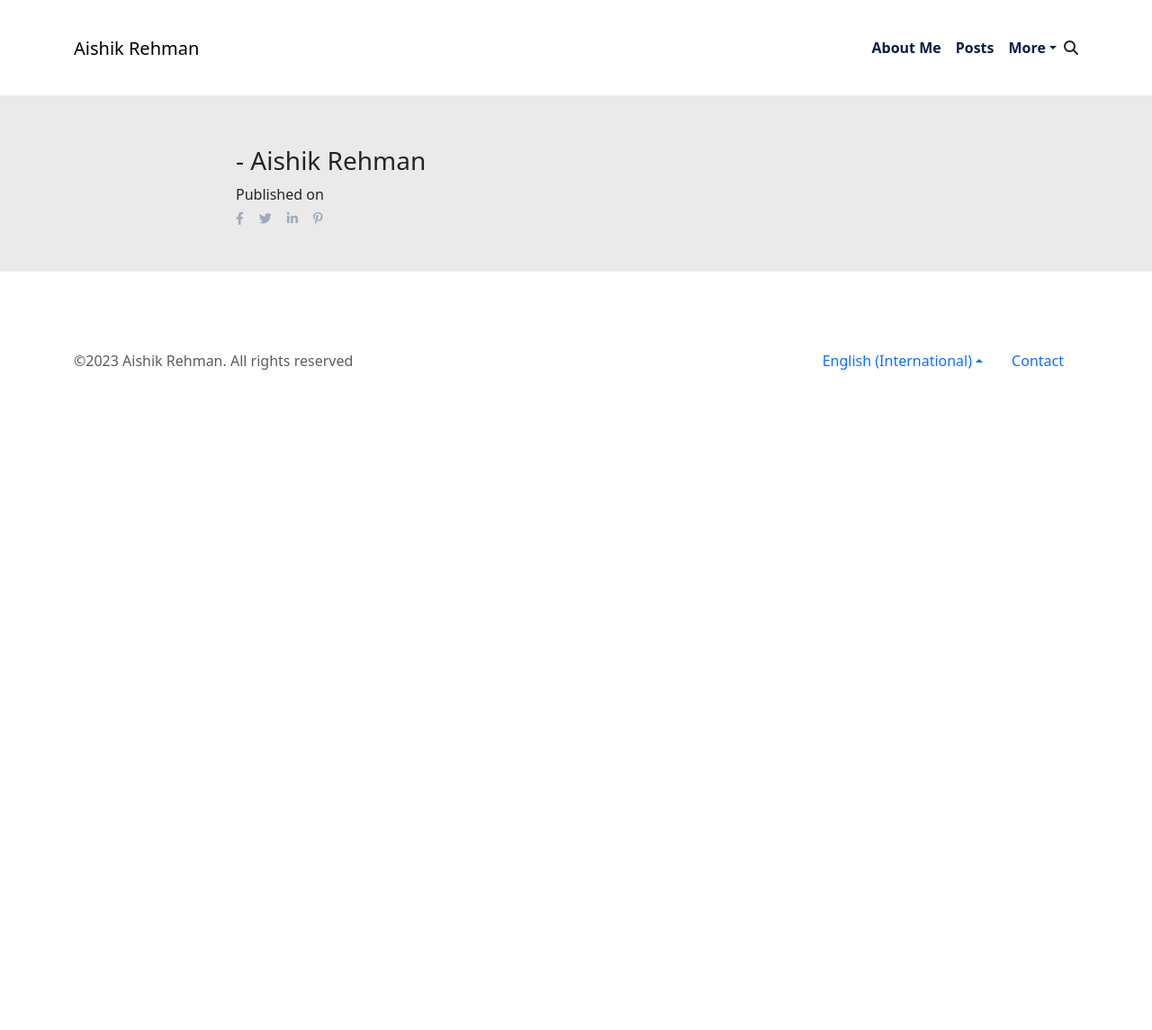
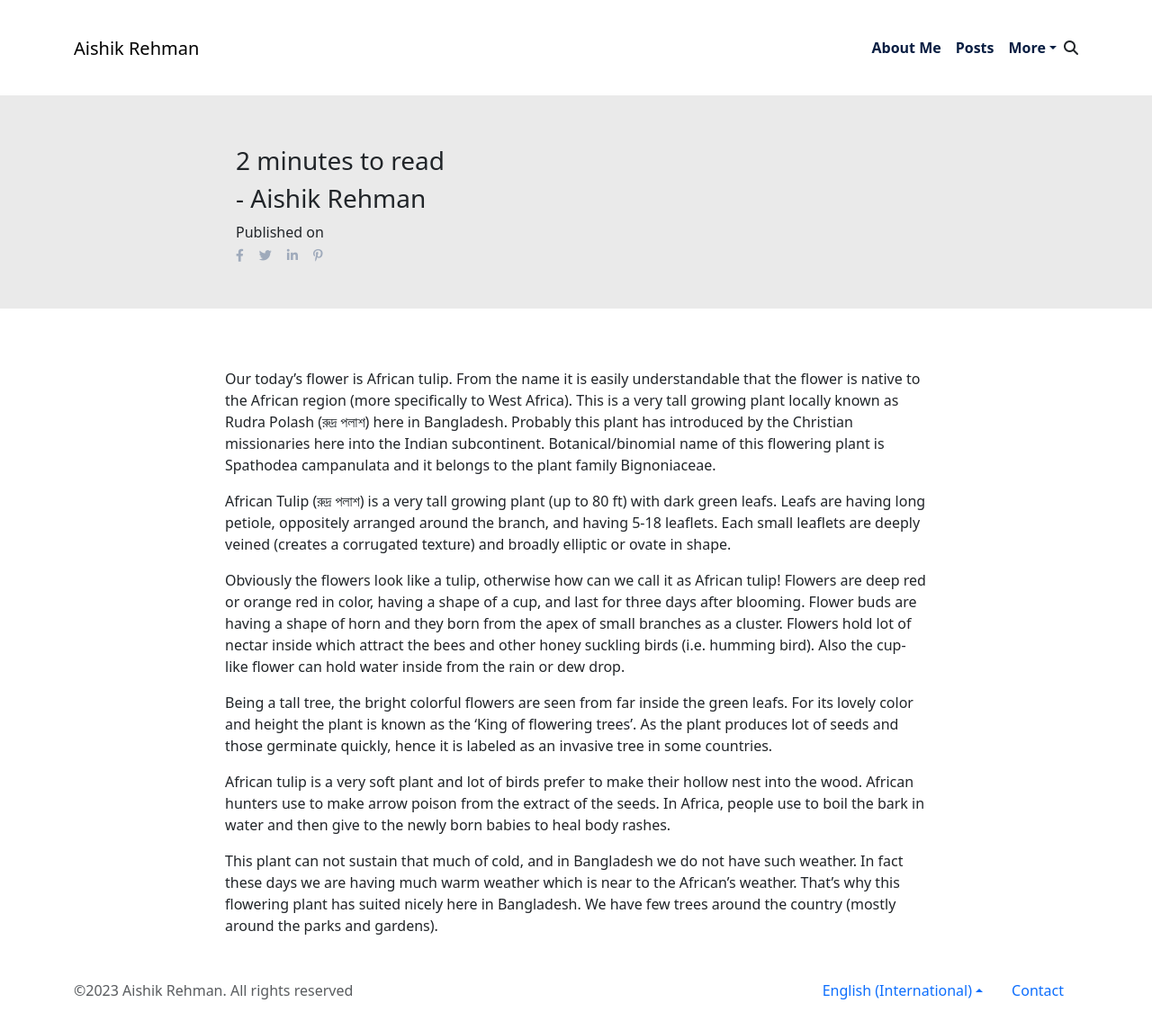
Before and after one commit to aishikrehman/aishikrehman.github.io, a Jekyll site: the page built from pages/bdspecies/plant/rudro-polash.md, in a window 1280 px wide. Shown: the whole page at 90% size. Built offline with Jekyll 4.4.1, drawn with Linux system fonts in a browser that asks for light colours; before the commit the page ends 900 px from its top, so only the background shows below that.

Commit message:
Update rudro-polash.md

```diff
--- a/pages/bdspecies/plant/rudro-polash.md
+++ b/pages/bdspecies/plant/rudro-polash.md
@@ -2,7 +2,22 @@
 layout: post
 bn_name: রুদ্র পলাশ
 bn_names: একাশি, একাশিয়া
-en_names:
-bi_name:
-family:
+en_names:	African Tulip, Fountain tree
+bi_name:	Spathodea campanulata
+family:	Bignoniaceae
 ---
+Our today's flower is African tulip. From the name it is easily understandable that the flower is native to the African region (more specifically to West Africa). This is a very tall growing plant locally known as Rudra Polash (রুদ্র পলাশ) here in Bangladesh. Probably this plant has introduced by the Christian missionaries here into the Indian subcontinent. Botanical/binomial name of this flowering plant is Spathodea campanulata and it belongs to the plant family Bignoniaceae.
+
+
+African Tulip (রুদ্র পলাশ) is a very tall growing plant (up to 80 ft) with dark green leafs. Leafs are having long petiole, oppositely arranged around the branch, and having 5-18 leaflets. Each small leaflets are deeply veined (creates a corrugated texture) and broadly elliptic or ovate in shape.
+
+
+Obviously the flowers look like a tulip, otherwise how can we call it as African tulip! Flowers are deep red or orange red in color, having a shape of a cup, and last for three days after blooming. Flower buds are having a shape of horn and they born from the apex of small branches as a cluster. Flowers hold lot of nectar inside which attract the bees and other honey suckling birds (i.e. humming bird). Also the cup-like flower can hold water inside from the rain or dew drop.
+
+
+Being a tall tree, the bright colorful flowers are seen from far inside the green leafs. For its lovely color and height the plant is known as the 'King of flowering trees'. As the plant produces lot of seeds and those germinate quickly, hence it is labeled as an invasive tree in some countries.
+
+
+African tulip is a very soft plant and lot of birds prefer to make their hollow nest into the wood. African hunters use to make arrow poison from the extract of the seeds. In Africa, people use to boil the bark in water and then give to the newly born babies to heal body rashes.
+
+This plant can not sustain that much of cold, and in Bangladesh we do not have such weather. In fact these days we are having much warm weather which is near to the African's weather. That's why this flowering plant has suited nicely here in Bangladesh. We have few trees around the country (mostly around the parks and gardens).
```
